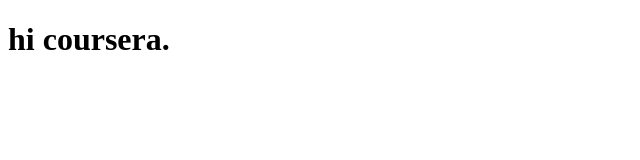
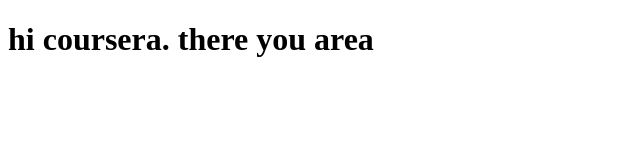
Before and after one commit to kaju-1234/coursera-test, a plain HTML site: page site/index.html in a window 1280 px wide. Shown: the whole page, without its empty margins (0-640 px from the left). Drawn offline with Linux system fonts and the light colour scheme.

Commit message:
changes updated

```diff
--- a/site/index.html
+++ b/site/index.html
@@ -4,6 +4,6 @@
     <title> Hello</title>
   </head>
   <body>
-    <h1> hi coursera.</h1>
+    <h1> hi coursera. there you area</h1>
   </body>
 </html>
```
